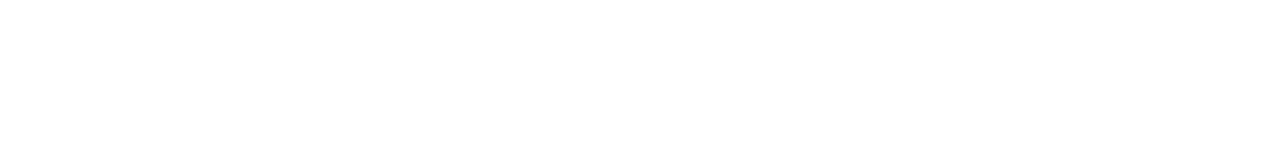
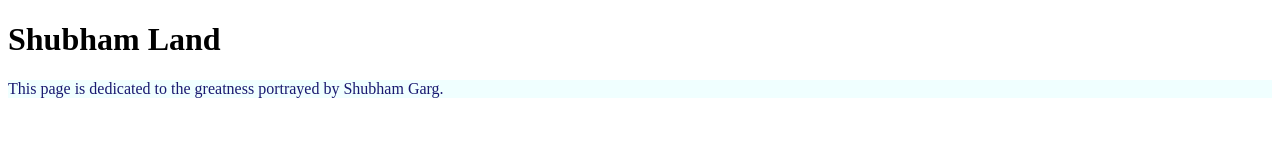
Before and after one commit to SHU8HAM1/portfolio-web, a plain HTML site: page index.html in a window 1280 px wide. Drawn offline with Linux system fonts and the light colour scheme.

Commit message:
adding styles

```diff
--- a/index.html
+++ b/index.html
@@ -4,8 +4,12 @@
     <meta charset="UTF-8">
     <meta name="viewport" content="width=device-width, initial-scale=1.0">
     <title>Practice Page</title>
+    <link rel="stylesheet" href="styles.css">
 </head>
 <body>
-
+    <h1>Shubham Land</h1>
+    <p class="hola">This page is dedicated to the greatness
+        portrayed by Shubham Garg.
+    </p>
 </body>
 </html>
--- /dev/null
+++ b/styles.css
@@ -0,0 +1,5 @@
+p{
+    color:midnightblue;
+    background-color: azure;
+    width: 100%;
+}
```
